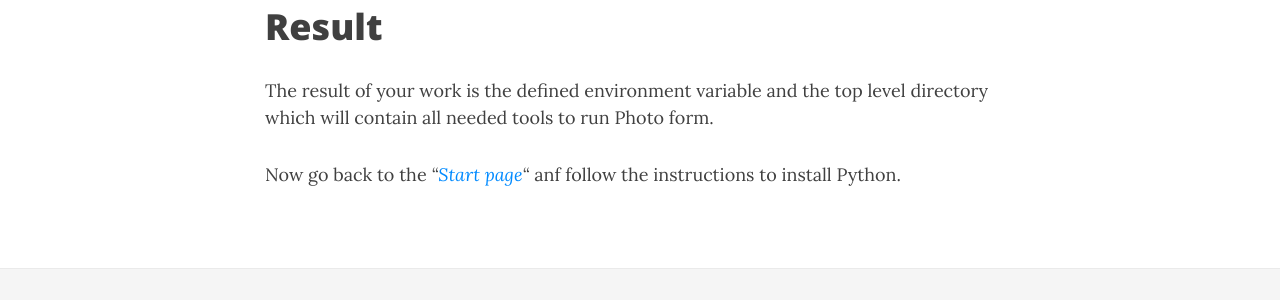
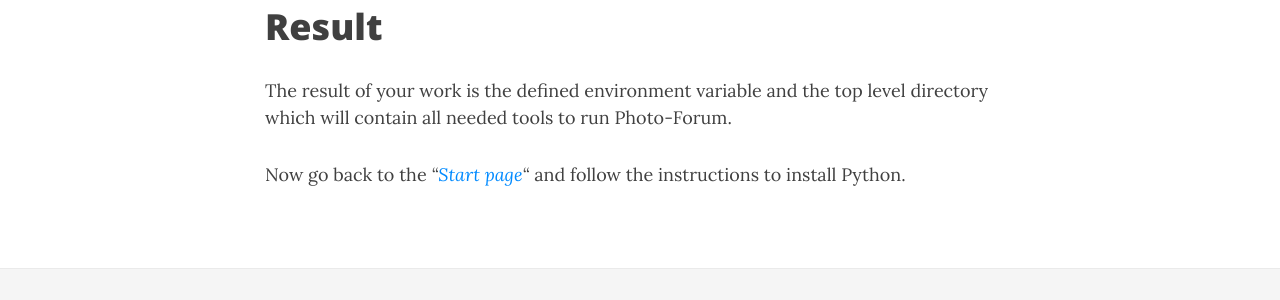
Before and after one commit to MiriamPapp/photo-forum, a Jekyll site: the page built from docs/envsetup.md, in a window 1280 px wide and 900 px high, scrolled down 3559 px. Shown: the part 446-746 px from the top of the window. Built offline with Jekyll 4.4.1, drawn with Linux system fonts in a browser that asks for light colours; nearby versions of some CDN libraries.

Commit message:
Spelling errors

```diff
--- a/docs/envsetup.md
+++ b/docs/envsetup.md
@@ -92,6 +92,6 @@ is the top level directory of your installation.
 # Result
 
 The result of your work is the defined environment variable and the top level directory
-which will contain all needed tools to run Photo form.
+which will contain all needed tools to run Photo-Forum.
 
-Now go back to the _"[Start page](../index)"_ anf follow the instructions to install Python.
+Now go back to the _"[Start page](../index)"_ and follow the instructions to install Python.
```
